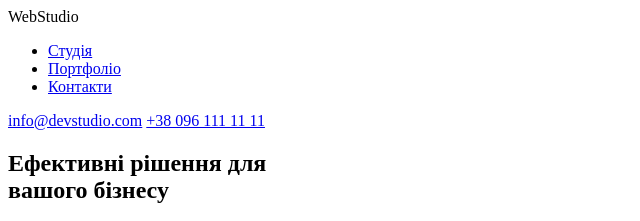
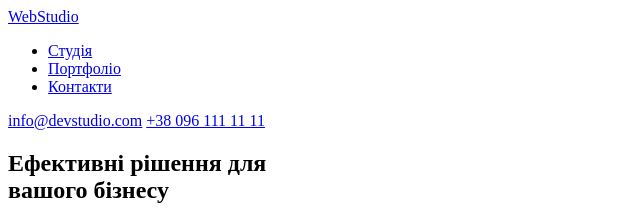
Before and after one commit to HelenGachkovska/goit-markup-hw-01, a plain HTML site: page index.html in a window 1280 px wide. Shown: the top 221 px of the page, 0-640 px from the left. Drawn offline with Linux system fonts and the light colour scheme.

Commit message:
Логотип, адреса
Логотип перероблений в посилання, адреса обернута в параграф

```diff
--- a/index.html
+++ b/index.html
@@ -8,7 +8,7 @@
 </head>
 <body>
     <header>
-        WebStudio
+        <a href="#">  WebStudio</a>
         <nav>
             <ul>
                 <li><a href="#">Студія</a></li>
@@ -86,9 +86,9 @@
         </section>
     </main>
     <footer>
-        WebStudio
+        <a href="#">  WebStudio</a>
         <address>
-            м. Київ, пр-т Лесі Українки, 26
+            <p>м. Київ, пр-т Лесі Українки, 26</p>
             <a href="mailto:info@devstudio.com">info@devstudio.com</a>
             <a href="tel:+380961111111">+38 096 111 11 11</a>
         </address>
```
